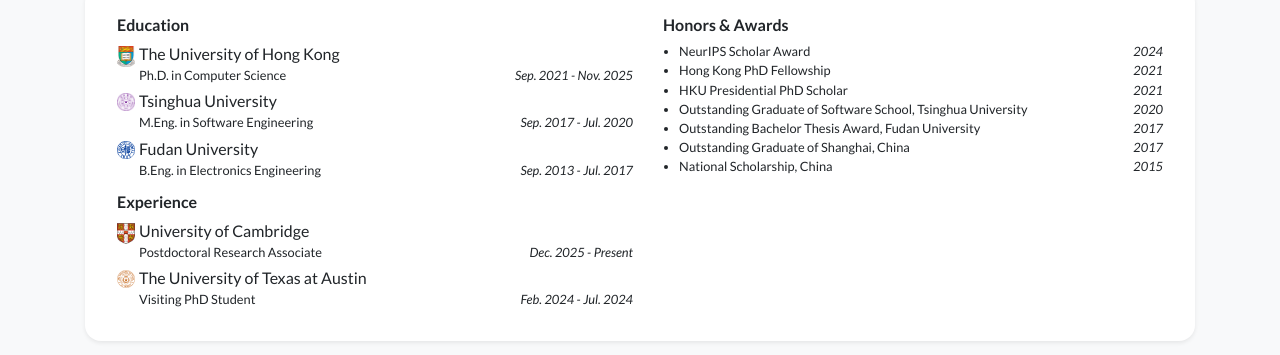
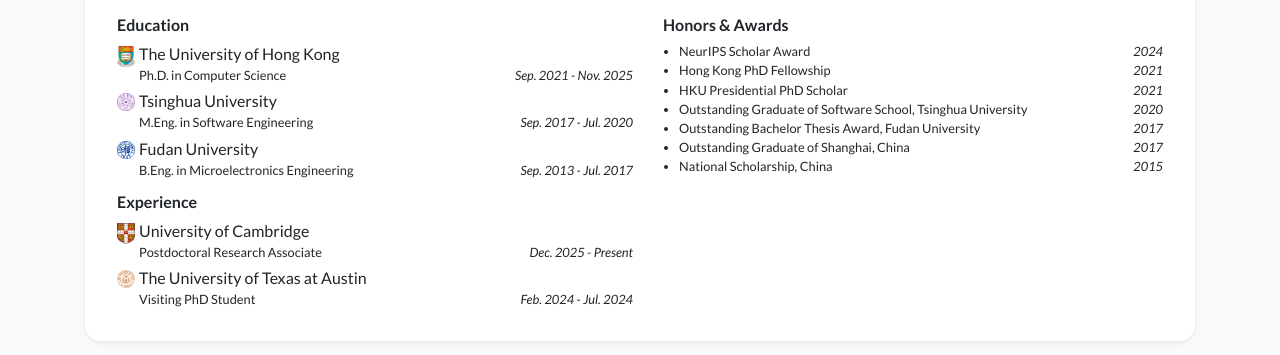
Before and after one commit to laiyao1/laiyao1.github.io, a Jekyll site: the page built from index.html, in a window 1280 px wide and 900 px high, scrolled down 616 px. Shown: the part 98-453 px from the top of the window. Built offline with Jekyll 4.4.1, drawn with Linux system fonts in a browser that asks for light colours; a style sheet for code colours, icons or effects is not loaded.

Commit message:
update bachelor department

```diff
--- a/_data/profile.yml
+++ b/_data/profile.yml
@@ -45,7 +45,7 @@ education:
 
 - name: Fudan University
   logo: /assets/images/badges/fudan.png
-  position: B.Eng. in Electronics Engineering
+  position: B.Eng. in Microelectronics Engineering
   date: Sep. 2013 - Jul. 2017
 
 experience:
```
